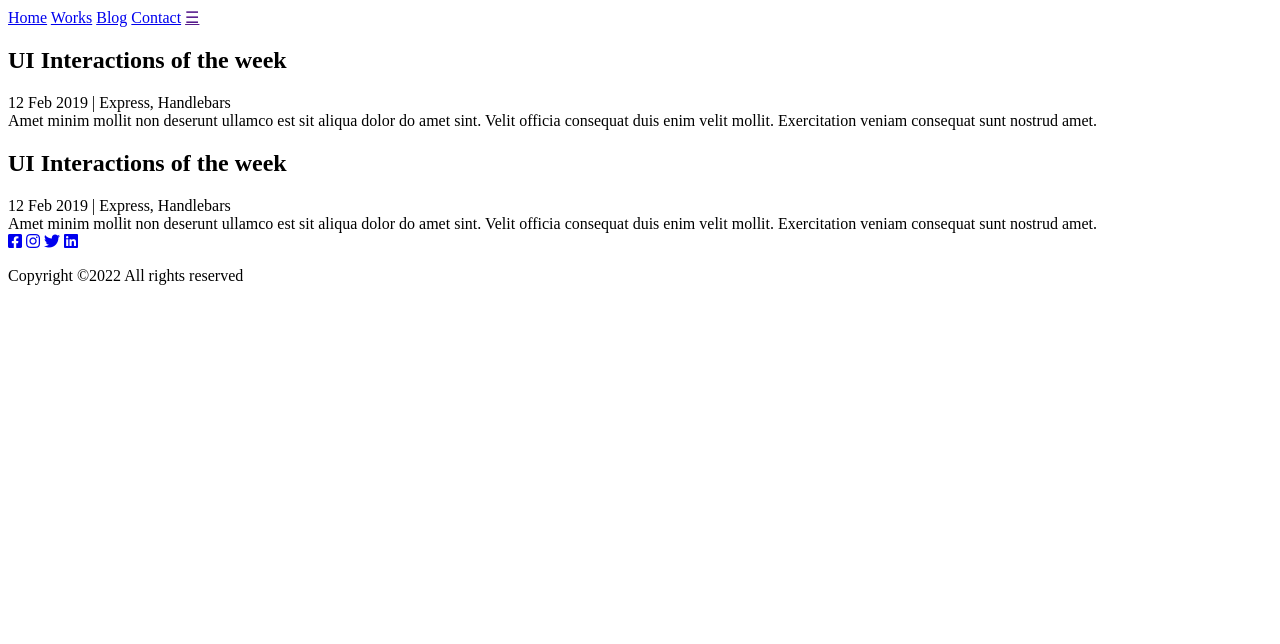
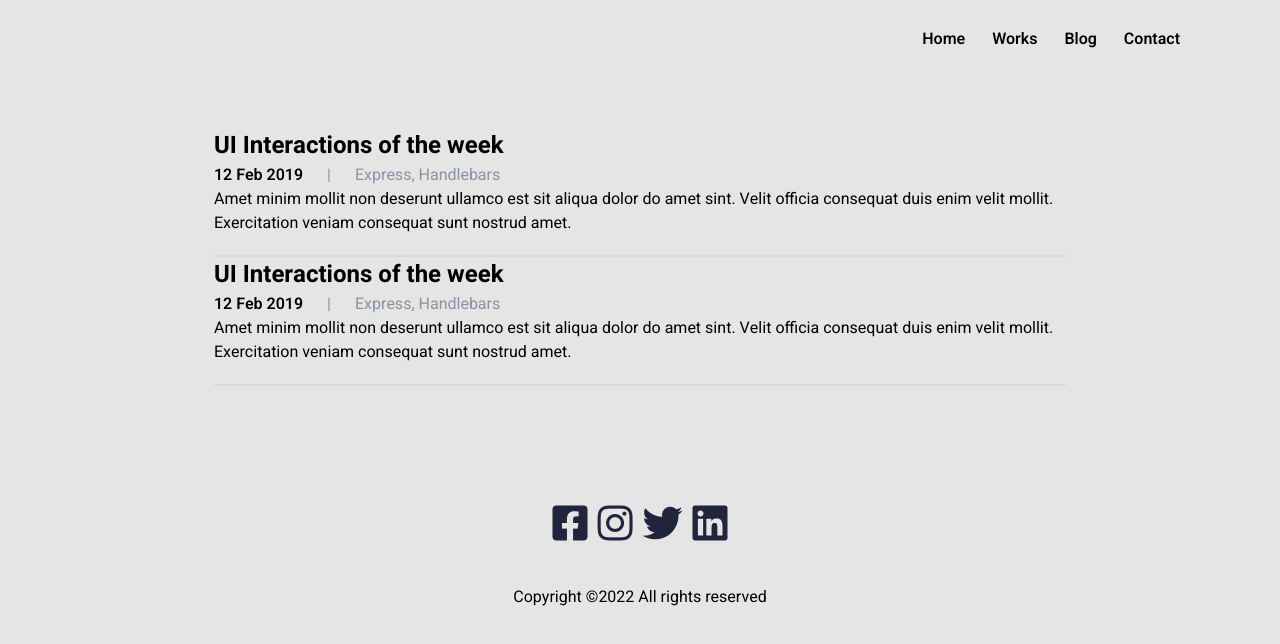
Before and after one commit to abderrahman-teta/protfolioDesign, a plain HTML site: page blog.html in a window 1280 px wide. Drawn offline with Linux system fonts and the light colour scheme; the site is published under a folder, as on GitHub Pages, so addresses that start at the root find nothing.

Commit message:
Update blog.html

```diff
--- a/blog.html
+++ b/blog.html
@@ -4,7 +4,8 @@
     <meta charset="UTF-8">
     <meta http-equiv="X-UA-Compatible" content="IE=edge">
     <meta name="viewport" content="width=device-width, initial-scale=1.0">
-    <link rel="stylesheet" href="https://cdnjs.cloudflare.com/ajax/libs/font-awesome/5.15.4/css/all.min.css" integrity="sha512-1ycn6IcaQQ40/MKBW2W4Rhis/DbILU74C1vSrLJxCq57o941Ym01SwNsOMqvEBFlcgUa6xLiPY/NS5R+E6ztJQ==" crossorigin="anonymous" referrerpolicy="no-referrer" />    <link rel="stylesheet" href="/css/style.css">
+    <link rel="stylesheet" href="https://cdnjs.cloudflare.com/ajax/libs/font-awesome/5.15.4/css/all.min.css" integrity="sha512-1ycn6IcaQQ40/MKBW2W4Rhis/DbILU74C1vSrLJxCq57o941Ym01SwNsOMqvEBFlcgUa6xLiPY/NS5R+E6ztJQ==" crossorigin="anonymous" referrerpolicy="no-referrer" />
+    <link rel="stylesheet" href="style.css">
     <title>Portfolio</title>
 </head>
 <body>
```
